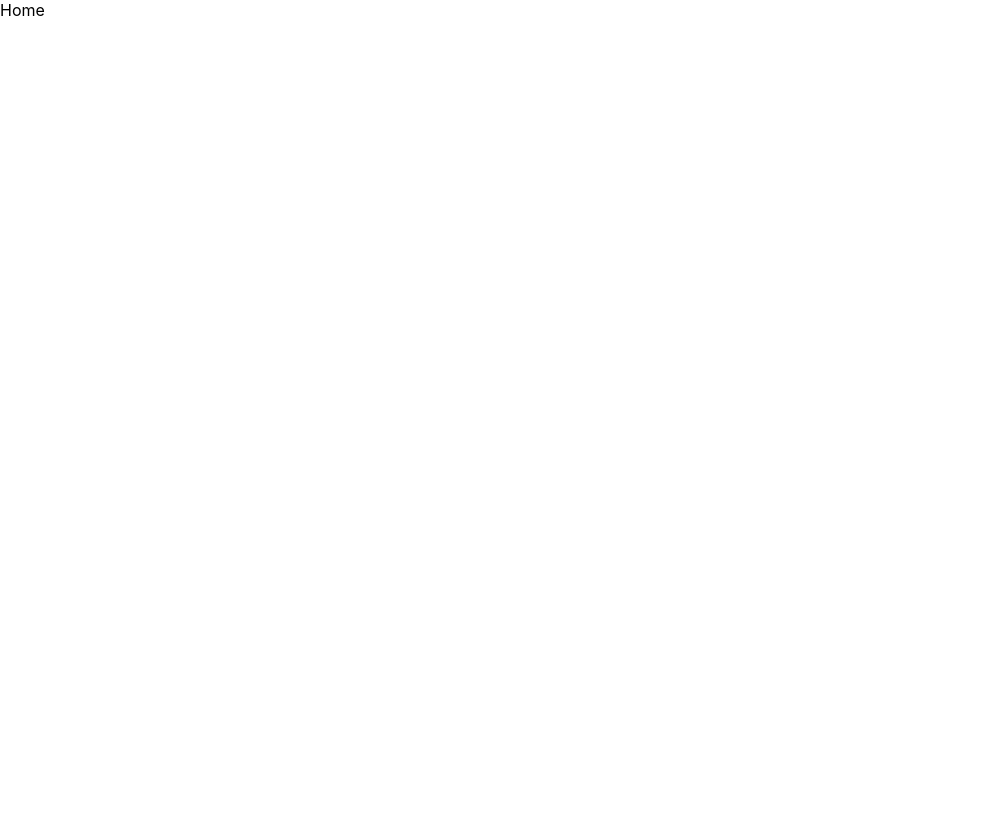
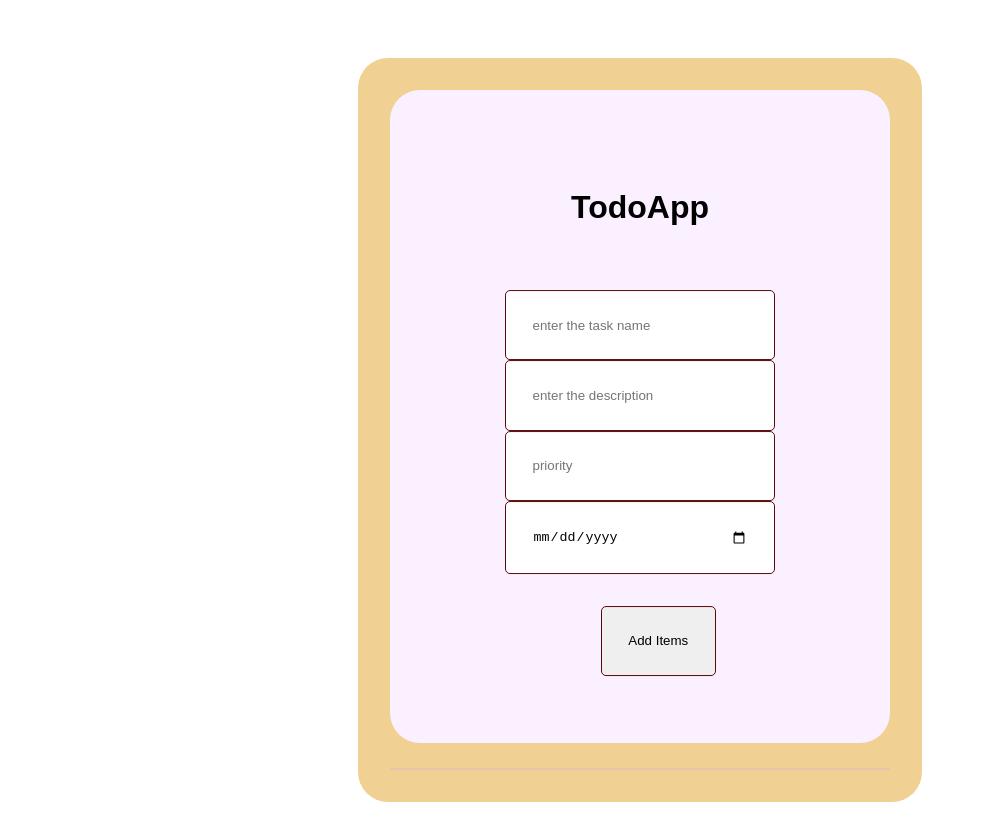
Before and after one commit to vaniprasad97/Todolist, a React (Create React App) app: page /Home in a window 1280 px wide. Shown: the top 840 px of the page, without its empty margins (0-984 px from the left). Before the commit the page ends 800 px from the top, so only its background shows below. Built offline with nearby package versions, Linux system fonts and the light colour scheme.

Commit message:
working To do page -- description priority add task delete task desiging the todo page

```diff
--- a/src/App.css
+++ /dev/null
@@ -1,38 +0,0 @@
-.App {
-  text-align: center;
-}
-
-.App-logo {
-  height: 40vmin;
-  pointer-events: none;
-}
-
-@media (prefers-reduced-motion: no-preference) {
-  .App-logo {
-    animation: App-logo-spin infinite 20s linear;
-  }
-}
-
-.App-header {
-  background-color: #282c34;
-  min-height: 100vh;
-  display: flex;
-  flex-direction: column;
-  align-items: center;
-  justify-content: center;
-  font-size: calc(10px + 2vmin);
-  color: white;
-}
-
-.App-link {
-  color: #61dafb;
-}
-
-@keyframes App-logo-spin {
-  from {
-    transform: rotate(0deg);
-  }
-  to {
-    transform: rotate(360deg);
-  }
-}
--- a/src/App.js
+++ b/src/App.js
@@ -1,14 +1,15 @@
-import "./App.css";
+
 import Login from "./Pages/Login";
 import { Routes, Route } from "react-router-dom";
-import Home from "./Pages/Home";
+// import Home from "./Pages/TodoHome";
+import TodoApp from "./Component/TodoApp/TodoApp.js";
 
 function App() {
   return (
     <div>
       <Routes>
         <Route path="/" element={<Login />} />
-        <Route path="/Home" element={<Home />} />
+        <Route path="/Home" element={<TodoApp />} />
       </Routes>
     </div>
   );
--- /dev/null
+++ b/src/Component/TodoApp/TodoApp.css
@@ -0,0 +1,89 @@
+
+body
+{
+    margin: 0;
+    background-color:white;
+    font-family: sans-serif;
+    overflow: scroll;
+}
+.todo-container
+{
+    margin :auto;
+    margin-top: 30px;
+    background-color: rgb(241, 208, 147);
+    width : 500px;
+    position: absolute;
+    left: 50%;
+    top:50%;
+    text-align: center;
+    transform: translate(-50%,-50%);
+    object-fit: fill;
+}
+h1{
+    color: black;
+}
+
+ul{
+
+
+
+
+    background-color: rgb(236, 193, 178);
+
+    padding: 1px;
+    margin-top: 5%;
+    text-align: left;
+    max-height: 100px;
+    height: 100%;
+
+
+
+}
+ul li{
+    border: 1px solid #ddd;
+
+  margin-top: -1px;
+  background-color: #f6f6f6;
+  padding: 12px;
+  text-decoration: none;
+  font-size: 18px;
+  display: block;
+  position: relative;
+
+}
+
+.close
+{
+    cursor: pointer;
+  position:static;
+  top: 50%;
+  display: flex;
+  align-items: flex-end;
+  right: 0%;
+  padding: 12px 16px;
+  transform: translate(0%, -50%);
+
+}
+
+
+
+
+
+.input-section
+{
+    background-color: rgb(251, 240, 255);
+    min-height: 20%;
+    padding: 35px;
+
+}
+ .input-section input{
+    border-radius: 5px;
+    border: 1px solid rgb(90, 8, 8);
+    width: 50%;
+}
+.input-section button{
+    border-radius: 5px;
+    border: 1px solid rgb(90, 8, 8);
+    margin-left: 10%;
+    box-sizing: border-box;
+}
--- /dev/null
+++ b/src/Component/TodoApp/TodoApp.js
@@ -0,0 +1,98 @@
+import React, { Component } from "react";
+import "./TodoApp.css";
+import { AiFillDelete } from "react-icons/ai";
+import { AiFillEdit } from "react-icons/ai";
+
+export default class TodoApp extends Component {
+  state = {
+    input: "",
+    description: "",
+    prority: "",
+    date :"",
+    items: [],
+  };
+
+  handleChange = (event) => {
+    this.setState({
+      [event.target.name]: event.target.value,
+    });
+    // console.log(this.state.input);
+  };
+
+  storeItems = (event) => {
+    event.preventDefault();
+    const { input } = this.state;
+    const { description } = this.state;
+    console.log(description)
+
+    this.setState({
+      items: [...this.state.items, input],
+
+      input: ""
+
+    });
+  };
+
+  deleteItem = (key) => {
+    const allItems = this.state.items;
+    allItems.splice(key, 1);
+    this.setState({
+      items: allItems,
+    });
+  };
+  editItem = (key) => {
+    const allItems = this.state.items;
+  };
+  render() {
+    const { input,description, items } = this.state;
+    console.log(items);
+
+    return (
+      <div className="todo-container">
+        <form className="input-section" onSubmit={this.storeItems}>
+          <h1>TodoApp </h1>
+          <input
+            type="text"
+            name ="input"
+            value={input}
+            onChange={this.handleChange}
+            placeholder="enter the task name"
+          />
+          <input
+            type="text"
+            value={input}
+            name ="description"
+            onChange={this.handleChange}
+            placeholder="enter the description"
+          />
+          <input
+            type="text"
+            value={input}
+            name = "priority"
+            onChange={this.handleChange}
+            placeholder="priority"
+          />
+          <input type="date"
+          value={input}
+          name = "date"
+          onChange={this.handleChange}
+          placeholder="enter the date"/>
+
+          <div>
+            <button type="submit">Add Items</button>
+          </div>
+        </form>
+
+        <ul>
+          {items.map((data, index) => (
+            <li key={index}>
+              {data}
+              <AiFillEdit onClick={() => this.editItem(index)} />
+              <AiFillDelete onClick={() => this.deleteItem(index)} />
+            </li>
+          ))}
+        </ul>
+      </div>
+    );
+  }
+}
--- a/src/Pages/Home.js
+++ /dev/null
@@ -1,9 +0,0 @@
-import React from 'react'
-
-function Home() {
-  return (
-    <div>Home</div>
-  )
-}
-
-export default Home;
--- a/src/Pages/Login.js
+++ b/src/Pages/Login.js
@@ -36,22 +36,21 @@ const Login = () => {
   return (
     <div className="login">
       <div className="login__container">
-        <h1>Sign-in</h1>
-
         <form onSubmit={handleSubmit} className="login-form">
-          <h5>E-mail</h5>
+          <h4>E-mail</h4>
 
           <input
             className="Email"
             type="email"
             placeholder="Email address"
+
             name="userName"
             value={formData.userName}
             onChange={handleChange}
             required
           />
 
-          <h5>Password</h5>
+          <h4>Password</h4>
 
           <input
             className="Password"
@@ -65,8 +64,8 @@ const Login = () => {
 
           <p>{formErrors.userName}</p>
 
-          <button type="submit" className="login-button">
-            Log In
+          <button type="submit" className="login-button" >
+            Login
           </button>
         </form>
       </div>
--- a/src/index.js
+++ b/src/index.js
@@ -4,6 +4,8 @@ import './index.css';
 import App from './App';
 import reportWebVitals from './reportWebVitals';
 import { BrowserRouter } from 'react-router-dom';
+
+
 
 const root = ReactDOM.createRoot(document.getElementById('root'));
 root.render(
--- a/src/styles/LoginPage.css
+++ b/src/styles/LoginPage.css
@@ -1 +1,94 @@
-/* css code for login page */
+* {
+  margin: 0px;
+  padding: 0px;
+  padding: 2em;
+  flex-direction: column;
+  border-radius: 30px;
+}
+h4 {
+  font: serif;
+  color: red;
+  padding: 40px;
+  text-align: left;
+  margin-left: -13.5%;
+}
+@import url("https://fonts.googleapis.com/css2?family=Quicksand:wght@300..700&display=swap");
+
+/* body {
+  font-family: "Crimson Pro", serif;
+  display: grid;
+  height: 100vh;
+} */
+
+.login-container p {
+  color: red;
+}
+
+.login-container fieldset {
+  border: none;
+}
+
+.login-button {
+  background-color: #047baa;
+  color: white;
+  padding: 14px 20px;
+  /* margin: 10px 0; */
+  border: none;
+  cursor: pointer;
+  width: 100%;
+  text-align: center;
+}
+
+.login-button:hover {
+  background-color: #227093;
+  border: 1px solid #227093;
+}
+
+.Email,
+.Password {
+  background: hsl(0deg 0% 100%);
+  box-shadow: 0 0 2em hsl(231deg 62% 94%);
+  display: flex;
+  flex-direction: column;
+  border-radius: 20px;
+  color: hsl(0deg 0% 30%);
+  margin-top: -2.9em;
+  width: 100%;
+  margin-bottom: 1px;
+  padding: 8px 12px;
+  border: 1px solid #dbdbdb;
+  box-sizing: border-box;
+  border-radius: 12px;
+  font-family: sans-serif;
+}
+body {
+  display: flex;
+  justify-content: center;
+  align-items: center;
+  height: 100vh;
+  margin: 0;
+  background-color: #f3f3f3;
+  color: #333;
+  font-family: sans-serif;
+  overflow-y: hidden;
+}
+
+.login {
+  background-color: rgb(241, 208, 147);
+}
+.login-container {
+  outline: 3px solid #182c61;
+  display: flex;
+  flex-direction: column;
+  border-radius: 12px;
+  background: white;
+  max-width: 360px;
+  margin: 0 auto 100px;
+  margin-top: 10%;
+  padding: 50px;
+  text-align: center;
+  box-shadow: 0 0 20px0 rgba(0, 0, 0, 0.2), 0 5px 5px 0 rgba(0, 0, 0, 0.24);
+}
+/* .login-form {
+  font-family: sans-serif;
+} */
```
Also changed, not shown: package.json (+8 -0 lines), public/index.html (+7 -0 lines), 1 other file (tests, documents, lock files or other folders).
